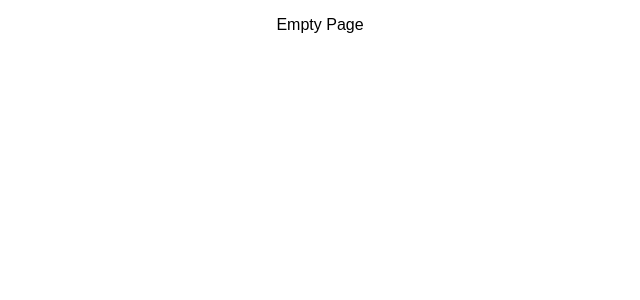
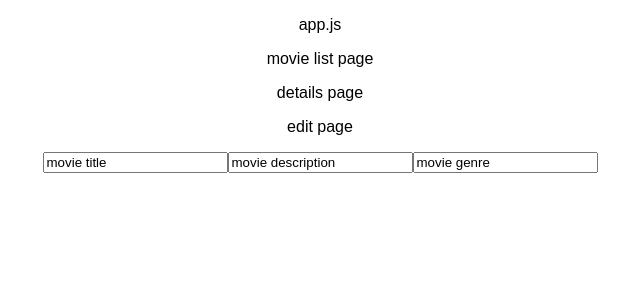
Before and after one commit to knutroadie/movie-sagas, a React (Create React App) app: page / in a window 1280 px wide. Shown: the top 300 px of the page, without its empty margins (320-960 px from the left). Built offline with nearby package versions, Linux system fonts and the light colour scheme.

Commit message:
built out file structure, npm installed, imported components into app.js

```diff
--- a/package.json
+++ b/package.json
@@ -10,7 +10,8 @@
     "react": "^16.8.6",
     "react-dom": "^16.8.6",
     "react-redux": "^5.1.1",
-    "react-scripts": "^3.0.1",
+    "react-router-dom": "^5.1.2",
+    "react-scripts": "^3.3.1",
     "redux": "^4.0.1",
     "redux-logger": "^3.0.6",
     "redux-saga": "^1.0.2"
--- a/src/components/App/App.js
+++ b/src/components/App/App.js
@@ -1,12 +1,21 @@
 import React, { Component } from 'react';
 import './App.css';
+import { HashRouter as Router, Route, Link } from 'react-router-dom';
+import MovieList from '../MovieList/MovieList';
+import Details from '../Details/Details';
+import Edit from '../Edit/Edit';
 
 class App extends Component {
   // Renders the entire app on the DOM
   render() {
     return (
       <div className="App">
-        <p>Empty Page</p>
+        <p>app.js</p>
+        {/* routes */}
+        {/* movielist */}
+        <MovieList />
+        <Details />
+        <Edit />
       </div>
     );
   }
--- /dev/null
+++ b/src/components/Details/Details.jsx
@@ -0,0 +1,23 @@
+import React, { Component } from 'react';
+import '../App/App.css';
+import { HashRouter as Router, Route, Link } from 'react-router-dom';
+import { connect } from 'react-redux';
+
+class Details extends Component {
+  // Renders the entire app on the DOM
+  render() {
+    return (
+      <div className="App">
+        <p>details page</p>
+      </div>
+    );
+  }
+}
+
+const putReduxStateOnProps = (reduxState) => {
+    return {
+        reduxState
+    }
+}
+
+export default connect(putReduxStateOnProps)(Details);
--- /dev/null
+++ b/src/components/Edit/Edit.jsx
@@ -0,0 +1,31 @@
+import React, { Component } from 'react';
+import '../App/App.css';
+import { HashRouter as Router, Route, Link } from 'react-router-dom';
+import { connect } from 'react-redux';
+
+class Edit extends Component {
+
+state = {
+
+}
+
+  // Renders the entire app on the DOM
+  render() {
+    return (
+      <div className="App">
+        <p>edit page</p>
+        <input type="text" value="movie title"></input>
+        <input type="text" value="movie description"></input>
+        <input type="text" value="movie genre"></input>
+      </div>
+    );
+  }
+}
+
+const putReduxStateOnProps = (reduxState) => {
+    return {
+        reduxState
+    }
+}
+
+export default connect(putReduxStateOnProps)(Edit);
--- /dev/null
+++ b/src/components/MovieList/MovieList.jsx
@@ -0,0 +1,17 @@
+import React, { Component } from 'react';
+import '../App/App.css';
+import { HashRouter as Router, Route, Link } from 'react-router-dom';
+import { connect } from 'react-redux';
+
+class MovieList extends Component {
+  // Renders the entire app on the DOM
+  render() {
+    return (
+      <div className="App">
+        <p>movie list page</p>
+      </div>
+    );
+  }
+}
+
+export default MovieList;
--- a/src/index.js
+++ b/src/index.js
@@ -12,7 +12,7 @@ import createSagaMiddleware from 'redux-saga';
 
 // Create the rootSaga generator function
 function* rootSaga() {
-
+    //GET_MOVIES
 }
 
 // Create sagaMiddleware
```
Also changed, not shown: public/index.html (line endings or trailing spaces), 2 other files (tests, documents, lock files or other folders).
